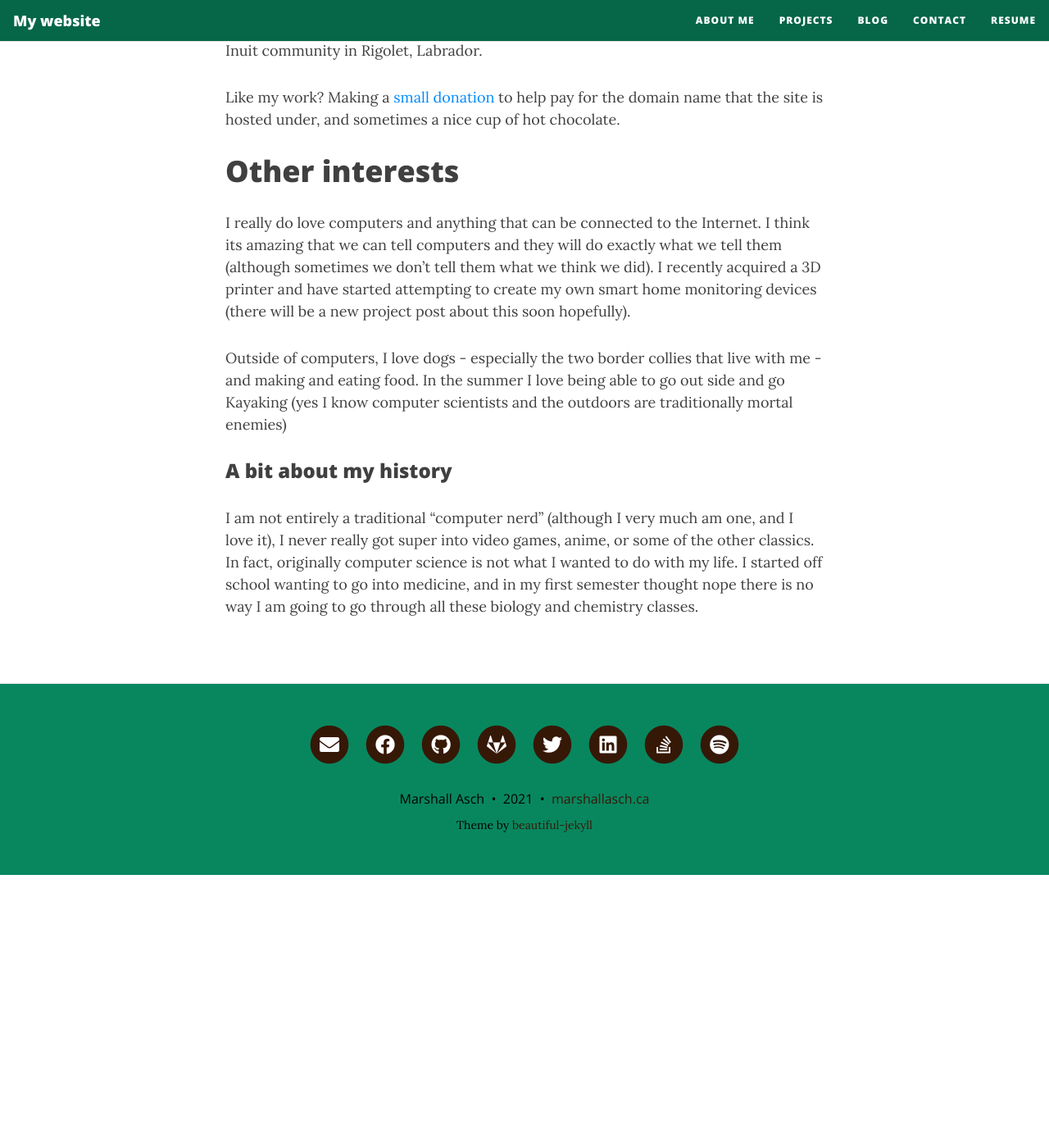
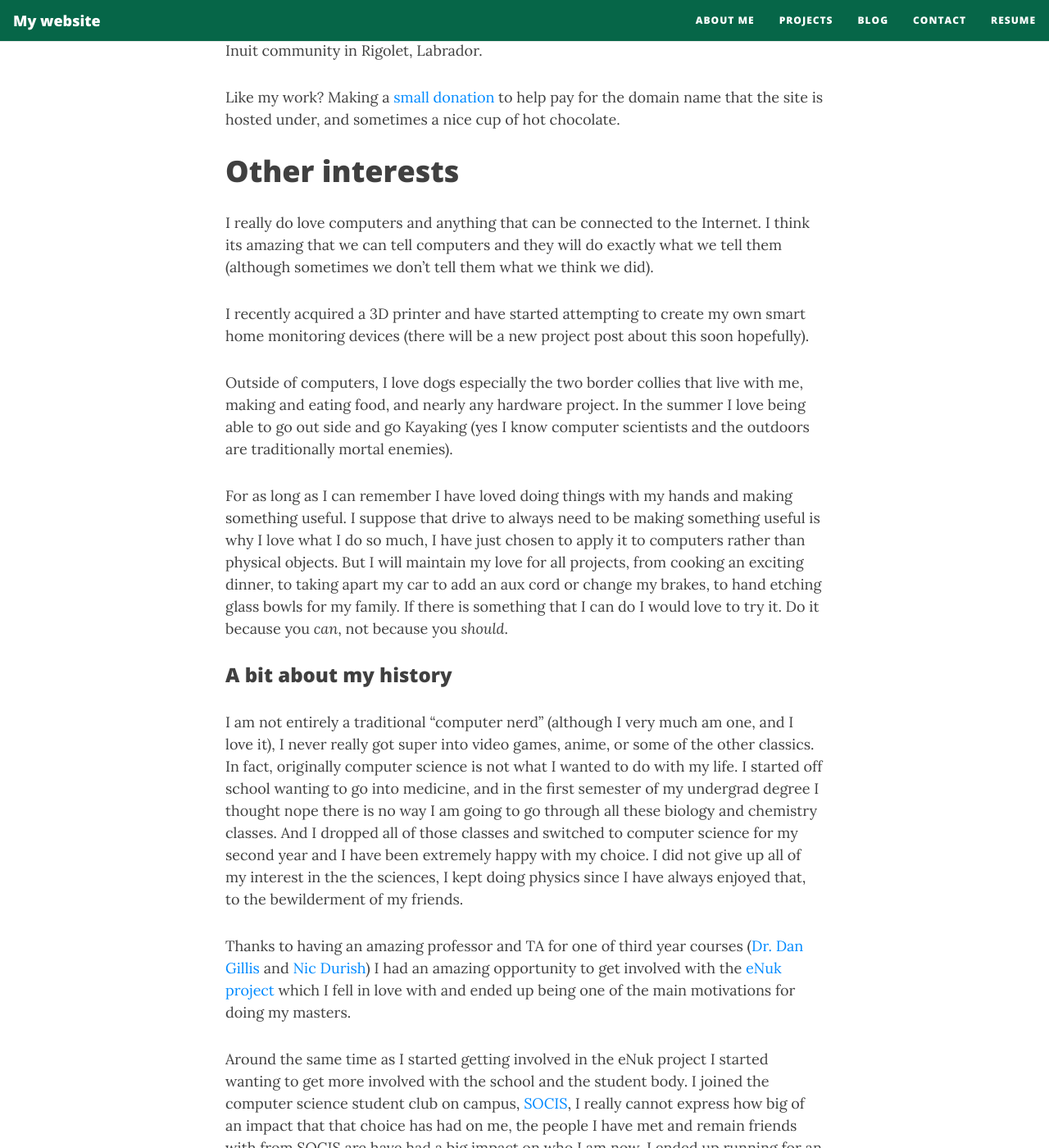
Before and after one commit to MarshallAsch/website, a Jekyll site: the page built from aboutme.md, in a window 1280 px wide and 1400 px high, scrolled down 481 px. Shown: the whole window at 82% size. Built offline with Jekyll 4.4.1, drawn with Linux system fonts in a browser that asks for light colours; nearby versions of some CDN libraries; before the commit the page ends 1548 px from its top, so only the background shows below that; some of the changed text lies outside the part shown.

Commit message:
updatd resume and the about me page

```diff
--- a/aboutme.md
+++ b/aboutme.md
@@ -19,12 +19,40 @@ Like my work? Making a [small donation](https://www.paypal.me/marshallasch/5) to
 
 I really do love computers and anything that can be connected to the Internet.
 I think its amazing that we can tell computers and they will do exactly what we tell them (although sometimes we don't tell them what we think we did).
+
+
 I recently acquired a 3D printer and have started attempting to create my own smart home monitoring devices (there will be a new project post about this soon hopefully).
 
-Outside of computers, I love dogs - especially the two border collies that live with me - and making and eating food. In the summer I love being able to go out side and go Kayaking (yes I know computer scientists and the outdoors are traditionally mortal enemies)
+
+Outside of computers, I love dogs especially the two border collies that live with me, making and eating food, and nearly any hardware project.
+In the summer I love being able to go out side and go Kayaking (yes I know computer scientists and the outdoors are traditionally mortal enemies).
+
+
+For as long as I can remember I have loved doing things with my hands and making something useful.
+I suppose that drive to always need to be making something useful is why I love what I do so much, I have just chosen to apply it to computers rather than physical objects.
+But I will maintain my love for all projects, from cooking an exciting dinner, to taking apart my car to add an aux cord or change my brakes, to hand etching glass bowls for my family.
+If there is something that I can do I would love to try it.
+Do it because you _can_, not because you _should_.
 
 ### A bit about my history
 
 I am not entirely a traditional "computer nerd" (although I very much am one, and I love it), I never really got super into video games, anime, or some of the other classics.
 In fact, originally computer science is not what I wanted to do with my life.
-I started off school wanting to go into medicine, and in my first semester thought nope there is no way I am going to go through all these biology and chemistry classes.
+I started off school wanting to go into medicine, and in the first semester of my undergrad degree I thought nope there is no way I am going to go through all these biology and chemistry classes.
+And I dropped all of those classes and switched to computer science for my second year and I have been extremely happy with my choice.
+I did not give up all of my interest in the the sciences, I kept doing physics since I have always enjoyed that, to the bewilderment of my friends.
+
+
+Thanks to having an amazing professor and TA for one of third year courses ([Dr. Dan Gillis](https://danielgillis.wordpress.com/) and [Nic Durish](https://nicdurish.ca/)) I had an amazing opportunity to get involved with the [eNuk project](https://enuk.ca/) which I fell in love with and ended up being one of the main motivations for doing my masters.
+
+
+Around the same time as I started getting involved in the eNuk project I started wanting to get more involved with the school and the student body.
+I joined the computer science student club on campus, [SOCIS](https://socis.ca/), I really cannot express how big of an impact that that choice has had on me, the people I have met and remain friends with from SOCIS are have had a big impact on who I am now.
+I ended up running for an exec position with SOCIS, the system administrator, which began my descent down the rabbit hole into the realm od DevOps.
+
+By the time I started my Masters in 2019 I was hooked, I started messing around with some of my own servers to deploy some services for myself.
+I have gradually been scaling that up and expanding into various cloud providers to try out new things and play with the cool toys that they have to offer.
+After all who gets into tech without wanting to play with all the cool toys??
+
+Now that I am finishing up my Masters degree, hopefully really soon, It has been a long tough process, which I have loved it, but I'm now ready to get out of academia (Sorry Dan no PhD for me, not yet anyway).
+Going into the field of DevOps is where I want to be to follow my passion to whatever stage comes next for me after a long 2 decades in school.
```
Also changed, not shown: index.md (line endings or trailing spaces), 1 other file.
